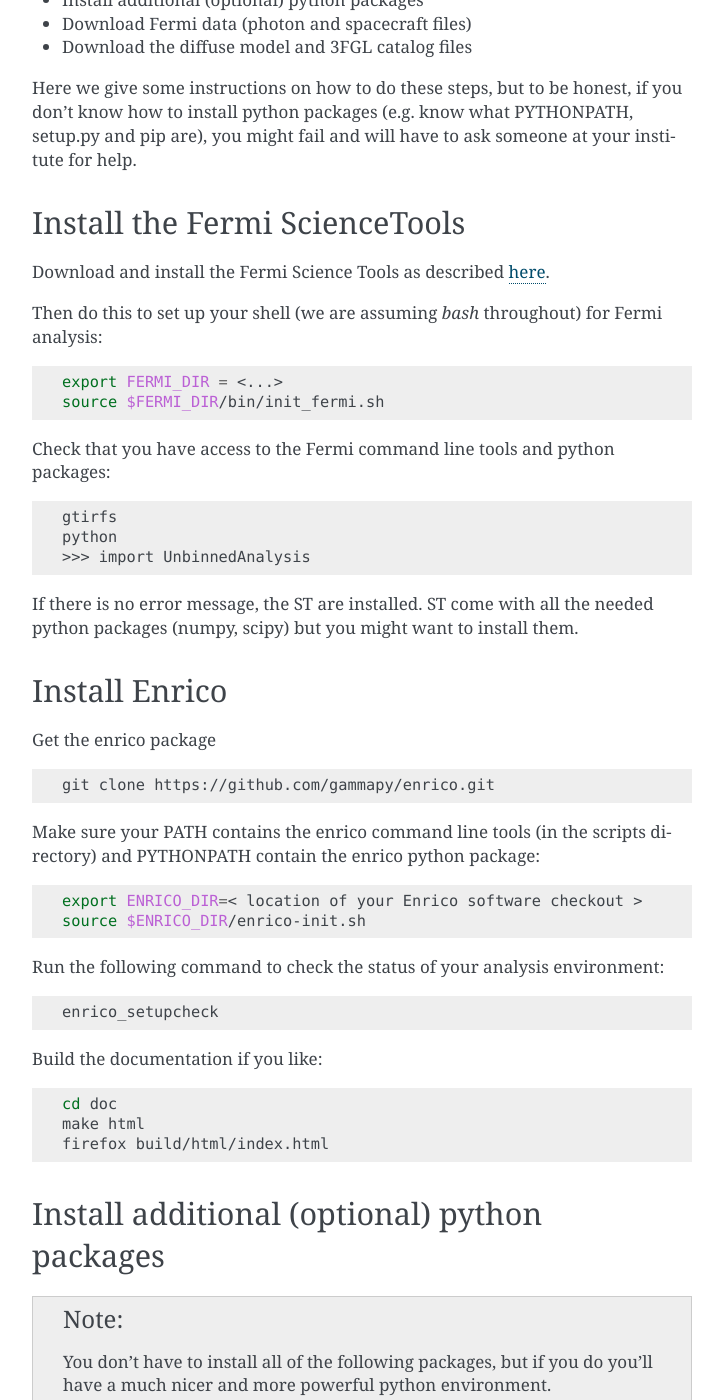
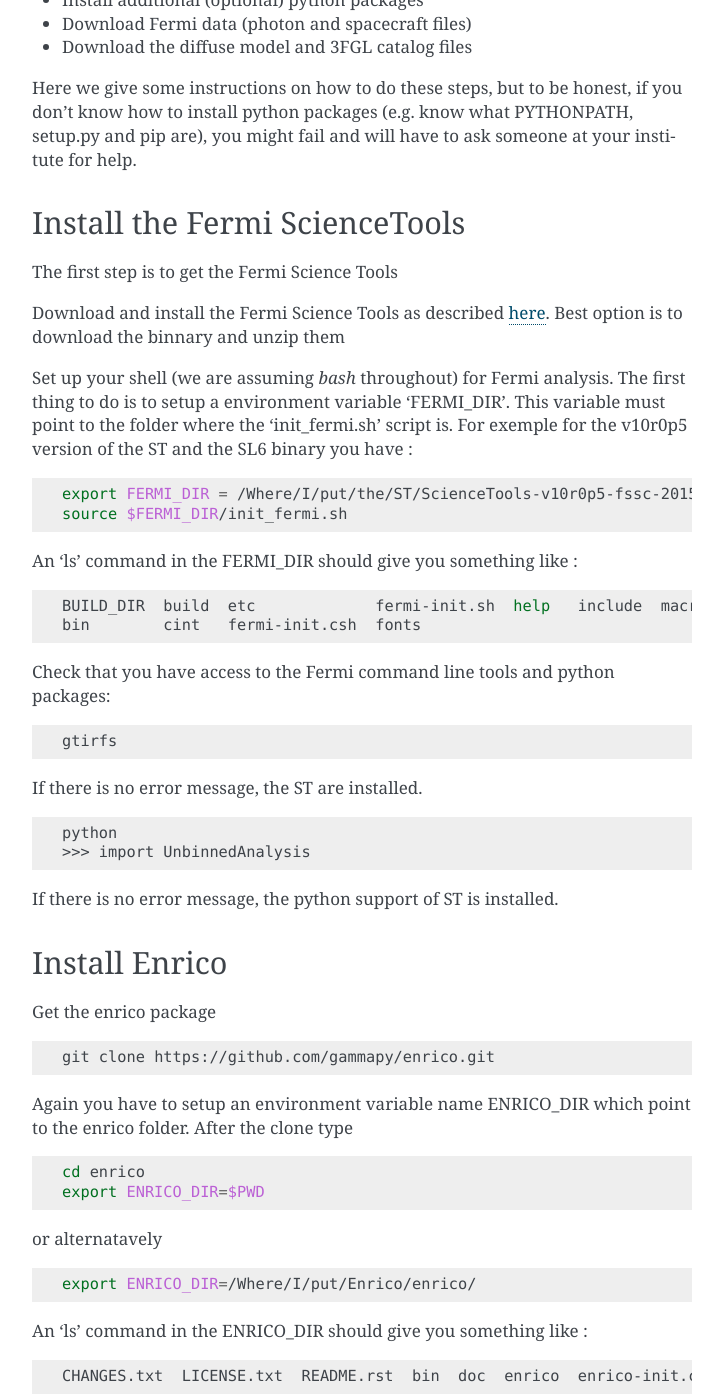
Before and after one commit to gammapy/enrico, a Sphinx documentation site: the page built from doc/source/setup.rst, in a window 1280 px wide and 1400 px high, scrolled down 423 px. Shown: the whole window, without its empty margins (388-1111 px from the left). Built offline with Sphinx 7.4.7, drawn with Linux system fonts in a browser that asks for light colours; some of the changed text lies outside the part shown.

Commit message:
update doc

```diff
--- a/doc/source/setup.rst
+++ b/doc/source/setup.rst
@@ -24,25 +24,45 @@ you might fail and will have to ask someone at your institute for help.
 Install the Fermi ScienceTools
 ------------------------------
 
+The first step is to get the Fermi Science Tools
+
 Download and install the Fermi Science Tools as described
-`here <http://fermi.gsfc.nasa.gov/ssc/data/analysis/software/>`__.
+`here <http://fermi.gsfc.nasa.gov/ssc/data/analysis/software/>`__. Best option
+is to download the binnary and unzip them
 
-Then do this to set up your shell (we are assuming `bash` throughout) for Fermi analysis:
+
+Set up your shell (we are assuming `bash` throughout) for Fermi analysis. The
+first thing to do is to setup a environment variable 'FERMI_DIR'. This variable
+must point to the folder where the 'init_fermi.sh' script is. For exemple for
+the v10r0p5 version of the ST and the SL6 binary you have :
+
 
 .. code-block:: bash
 
-   export FERMI_DIR = <...>
-   source $FERMI_DIR/bin/init_fermi.sh
+   export FERMI_DIR = /Where/I/put/the/ST/ScienceTools-v10r0p5-fssc-20150518-x86_64-unknown-linux-gnu-libc2.12/x86_64-unknown-linux-gnu-libc2.12
+   source $FERMI_DIR/init_fermi.sh
+
+An 'ls' command in the FERMI_DIR should give you something like :
+
+.. code-block:: bash
+
+    BUILD_DIR  build  etc             fermi-init.sh  help   include  macros  refdata  syspfiles  tutorials
+    bin        cint   fermi-init.csh  fonts
 
 Check that you have access to the Fermi command line tools and python packages:
 
 .. code-block:: bash
 
    gtirfs
+
+If there is no error message, the ST are installed.
+
+.. code-block:: bash
+
    python
    >>> import UnbinnedAnalysis
 
-If there is no error message, the ST are installed. ST come with all the needed python packages (numpy, scipy) but you might want to install them.
+If there is no error message, the python support of ST is installed.
 
 Install Enrico
 --------------
@@ -54,15 +74,38 @@ Get the enrico package
    git clone https://github.com/gammapy/enrico.git
 
 
-Make sure your PATH contains the enrico command line tools (in the scripts directory)
-and PYTHONPATH contain the enrico python package:
+Again you have to setup an environment variable name ENRICO_DIR which point to
+the enrico folder. After the clone type
+
 
 .. code-block:: bash
 
-   export ENRICO_DIR=< location of your Enrico software checkout >
+   cd enrico
+   export ENRICO_DIR=$PWD
+
+or alternatavely
+
+.. code-block:: bash
+
+   export ENRICO_DIR=/Where/I/put/Enrico/enrico/
+
+
+An 'ls' command in the ENRICO_DIR should give you something like :
+
+.. code-block:: bash
+
+    CHANGES.txt  LICENSE.txt  README.rst  bin  doc  enrico  enrico-init.csh  enrico-init.sh  script
+
+The last step is to source the init file:
+
+.. code-block:: bash
+
    source $ENRICO_DIR/enrico-init.sh
 
-Run the following command to check the status of your analysis environment:
+
+This command will setup you PATH and PYTHONPATH variable to have access to the
+enrico tools. Run the following command to check the status of your analysis
+environment:
 
 .. code-block:: bash
 
```
